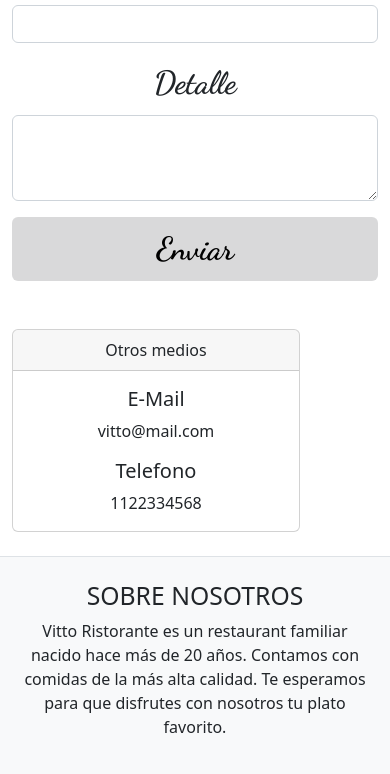
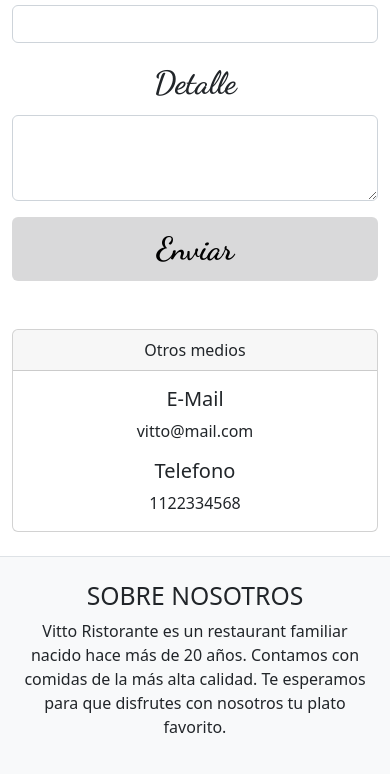
Before and after one commit to lucaspalomo93/PreEntrega2Palomo, a plain HTML site: page pages/contacto.html in a window 390 px wide. Shown: the part 609-1383 px from the top of the page. Drawn offline with nearby package versions, Linux system fonts and the light colour scheme.

Commit message:
cards
cards fixed

```diff
--- a/scss/utilities/_mediaqueries.scss
+++ b/scss/utilities/_mediaqueries.scss
@@ -15,7 +15,7 @@
         margin-bottom: 2.5rem;
     }
 
-    .card {
+    .card-index {
         width: 18rem;
     }
 
--- a/scss/views/_indexbody.scss
+++ b/scss/views/_indexbody.scss
@@ -4,7 +4,7 @@ $reservas : "../../images/desayuno-publi.png";
 $menu : "../../images/pizza.png";
 $market : "../../images/mercado.jpg";
 
-.card {
+.card-index {
     width: 40rem;
 }
 
```
Also changed, not shown: index.html (+3 -4 lines), css/estilos.css, 1 other file.
